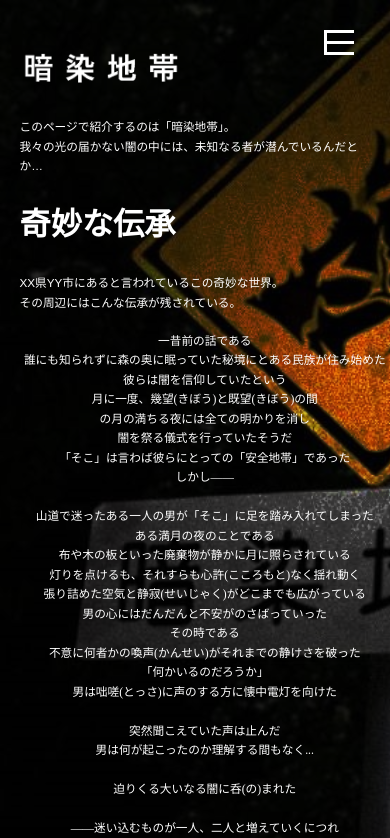
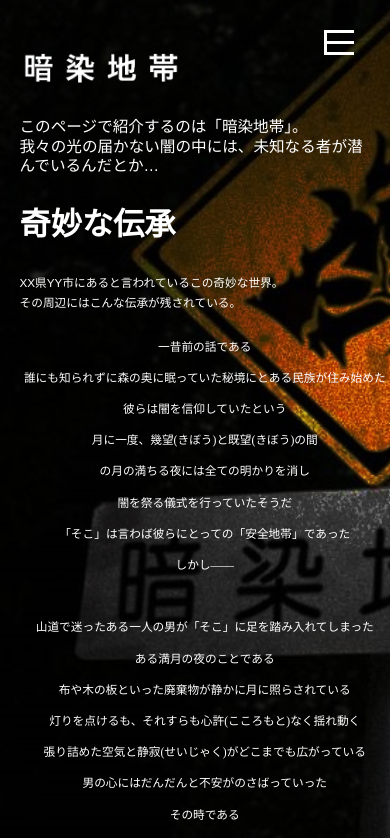
Before and after one commit to Anzen-chitai/anchi, a plain HTML site: page story.html in a window 390 px wide. Shown: the top 838 px of the page. Drawn offline with nearby package versions, Linux system fonts and the light colour scheme.

Commit message:
Update style3.css

```diff
--- a/css/style3.css
+++ b/css/style3.css
@@ -150,7 +150,7 @@ body:before{
     font-family: a-otf-ryumin-pr6n,serif;
     font-weight: 300;
     font-style: normal;
-    line-height: 8vw;
+    line-height: 3vw;
 }
 .story4 br{
     margin: 3vw;
@@ -341,6 +341,7 @@ footer p{
         background-size: cover;
         background-attachment: fixed;
         height: 100vh;
+        -webkit-text-size-adjust: 100%;
     }
 
     .thema h1{
@@ -438,7 +439,7 @@ footer p{
     .story1{
         margin: 5vw;
         margin-top: 30vw;
-        font-size: 3vw;
+        font-size: 4vw;
         font-family: fot-tsukubrdgothic-std,sans-serif;
         font-weight: 400;
         line-height: 5vw;
@@ -480,7 +481,7 @@ footer p{
         font-family: a-otf-ryumin-pr6n,serif;
         font-weight: 300;
         font-style: normal;
-        line-height: 5vw;
+        line-height: 8vw;
         word-break: break-all;
     }
     .story4 br{
```
